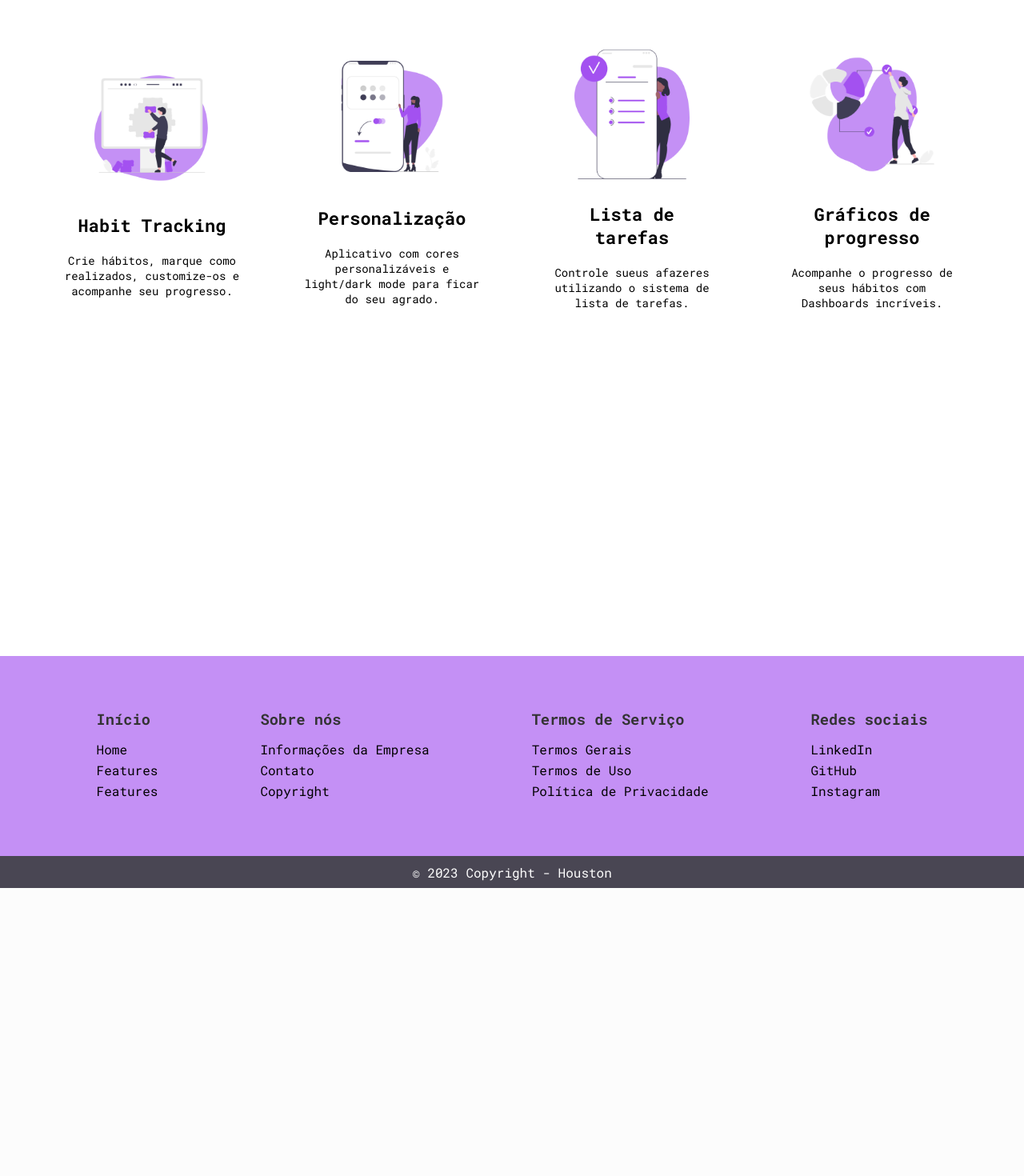
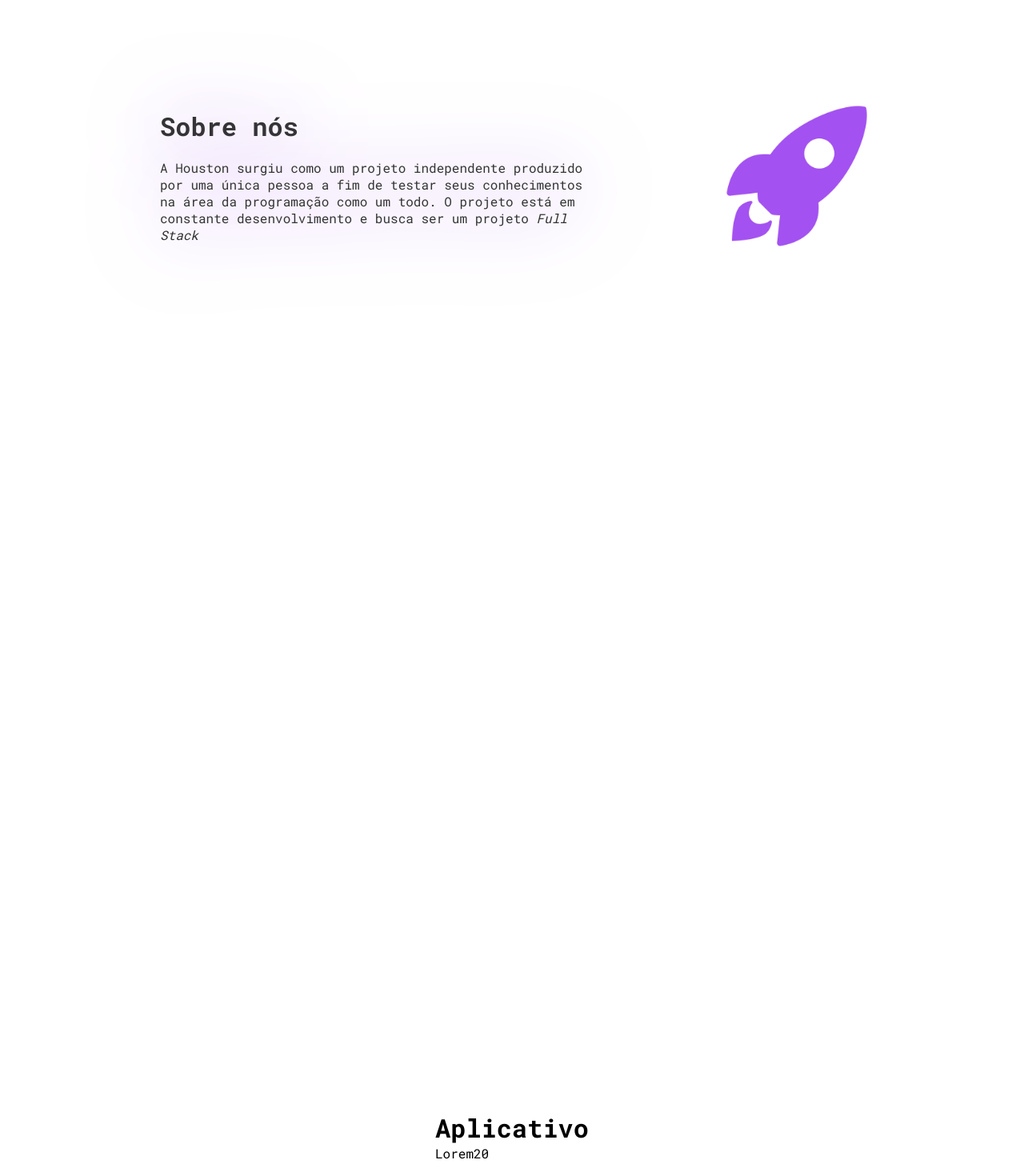
Before and after one commit to Pedroo-Nietoo/Houston, a React (Create React App) app in the folder frontend/: page / in a window 1280 px wide. Shown: the part 1040-2510 px from the top of the page at 80% size. Before the commit the page ends 2150 px from the top, so only its background shows below. Built offline with nearby package versions, Linux system fonts and the light colour scheme.

Commit message:
wip: editing landing page - adding about us

```diff
--- a/frontend/src/components/Feature/Feature.js
+++ b/frontend/src/components/Feature/Feature.js
@@ -1,11 +1,11 @@
 import React from 'react';
 import './Feature.css';
 
-export default function Feature({ imgURL, title, content }) {
+export default function Feature({ imgURL, alt, title, content }) {
     return (
         <div className='Feature'>
             <div className='alignment'>
-                <img id="feature" src={imgURL} alt="feature" />
+                <img id="feature" src={imgURL} alt={alt} />
                 <h1>{title}</h1>
                 <p>{content}</p>
             </div>
--- a/frontend/src/components/Footer/Footer.css
+++ b/frontend/src/components/Footer/Footer.css
@@ -3,9 +3,13 @@
     justify-content: center;
     align-items: center;
     width: 100%;
-    height: 250px;
-    background: #C490F5;
-
+    height: 220px;
+    background-image: url(../../assets//images/background.png);
+    background-attachment: fixed;
+    background-position: center;
+    background-repeat: no-repeat;
+    background-size: cover;
+    position: relative;
 }
 
 .Footer div {
@@ -23,22 +27,20 @@
 }
 
 .Footer li {
-    color: #000;
+    color: #2E2E2E;
     margin: 5px auto;
     transition: all .3s;
-}
-
-.Footer li:hover {
-    transition: all .3s;
-    color: #FFF;
+    font-size: 18px;
 }
 
 .Footer a {
     scroll-behavior: smooth;
     text-decoration: none;
-    color: #000;
+    transition: all .3s;
+    color: #2E2E2E;
 }
 
+.Footer li:hover,
 .Footer a:hover {
     transition: all .3s;
     color: #FFF;
--- a/frontend/src/components/Footer/Footer.js
+++ b/frontend/src/components/Footer/Footer.js
@@ -38,8 +38,9 @@ export default function Footer() {
                 <ul>
                     <h3>Início</h3>
                     <li><a href='#home'>Home</a></li>
-                    <li><a href='#features'>Features</a></li>
-                    <li>Features</li>
+                    <li><a href='#about'>Sobre</a></li>
+                    <li><a href='#app'>Aplicativo</a></li>
+                    <li><a href='#features'>Destaques</a></li>
                 </ul>
                 <ul>
                     <h3>Sobre nós</h3>
--- a/frontend/src/pages/LandingPage/LandingPage.css
+++ b/frontend/src/pages/LandingPage/LandingPage.css
@@ -1,4 +1,4 @@
-.navItems {
+.LandingPage .navItems {
     list-style-type: none;
     margin: 0;
     padding: 0;
@@ -9,27 +9,27 @@
     justify-content: space-between;
 }
 
-.logo {
+.LandingPage .logo {
     margin: 20px;
     height: 40px;
     width: 40px;
     font-size: 22px;
 }
 
-.items {
+.LandingPage .items {
     margin-right: 130px;
 }
 
-.item {
+.LandingPage .item {
     display: inline-block;
 }
 
-.account {
+.LandingPage .account {
     float: left;
     margin-left: -400px;
 }
 
-.item a {
+.LandingPage .item a {
     display: block;
     color: #FFF;
     text-align: center;
@@ -40,7 +40,7 @@
     transition: all .3s;
 }
 
-.account a {
+.LandingPage .account a {
     display: block;
     background-color: #FFF;
     color: #4B8DF0;
@@ -53,13 +53,13 @@
     cursor: pointer;
 }
 
-.item a:hover,
-.account a:hover {
+.LandingPage .item a:hover,
+.LandingPage .account a:hover {
     transition: all .3s;
     transform: scale(1.05);
 }
 
-header {
+.LandingPage header {
     width: 100%;
     height: 660px;
     background-image: url(../../assets/images/background.png);
@@ -69,24 +69,25 @@ header {
     background-size: cover;
 }
 
-.start {
+.LandingPage .start {
+    filter: drop-shadow(0 0 100px #333);
     margin-left: 200px;
     width: 400px;
     height: 250px;
 }
 
-.title {
+.LandingPage .title {
     font-size: 40px;
     margin-top: 120px;
     margin-bottom: 20px;
     color: #FFF;
 }
 
-.content {
+.LandingPage .content {
     color: #FFF;
 }
 
-.startButtons {
+.LandingPage .startButtons {
     padding: 12px 22px;
     margin-top: 15px;
     margin-right: 20px;
@@ -95,45 +96,45 @@ header {
     transition: all .3s;
 }
 
-.startButtons a {
+.LandingPage .startButtons a {
     text-decoration: none;
 }
 
-.access,
-.about {
+.LandingPage .access,
+.LandingPage .about {
     cursor: pointer;
     position: relative;
     z-index: 2;
 }
 
-.access {
+.LandingPage .access {
     background-color: #FFF;
 }
 
-.access a {
+.LandingPage .access a {
     color: #4B8DF0;
 }
 
-.about {
+.LandingPage .about {
     background-color: transparent;
 }
 
-.about a {
+.LandingPage .about a {
     color: #FFF;
 }
 
-.about:hover,
-.access:hover {
+.LandingPage .about:hover,
+.LandingPage .access:hover {
     transform: scale(1.05, 1.05);
     transition: all .3s;
 }
 
-.template {
+.LandingPage .template {
     margin-left: 50%;
     margin-top: -300px;
 }
 
-main {
+.LandingPage main {
     background-color: #FFF;
     height: 1200px;
     width: 100%;
@@ -142,13 +143,59 @@ main {
     align-items: center;
 }
 
-#home,
-#features,
-#feat {
+.LandingPage #home,
+.LandingPage #about,
+.LandingPage #features,
+.LandingPage #app,
+.LandingPage #contact {
     scroll-behavior: smooth;
 }
 
-#features {
+.LandingPage #about {
+    background-color: #FFF;
+    display: flex;
+    flex-direction: column;
+    width: 100%;
+    height: auto;
+}
+
+.LandingPage #about #purple-card {
+    padding-left: 200px;
+    position: absolute;
+    display: flex;
+    flex-direction: column;
+    justify-content: center;
+    width: 50%;
+    height: 200px;
+}
+
+.LandingPage #about * {
+    color: #333;
+}
+
+.LandingPage #about h1,
+.LandingPage #about p {
+    filter: drop-shadow(0 0 50px #A351F0);
+}
+
+.LandingPage #about h1 {
+    margin-bottom: 20px;
+}
+
+.LandingPage #about p {
+    margin-right: 100px;
+}
+
+.LandingPage #logo {
+    margin-left: 70%;
+    z-index: 2;
+    width: 200px;
+}
+
+.LandingPage #app {}
+
+.LandingPage #features {
+    background-color: #FFF;
     display: flex;
     justify-content: space-evenly;
     align-items: center;
--- a/frontend/src/pages/LandingPage/LandingPage.js
+++ b/frontend/src/pages/LandingPage/LandingPage.js
@@ -1,6 +1,7 @@
 import React, { useEffect } from 'react';
 import './LandingPage.css';
 import { Link } from 'react-router-dom';
+import logoTeste from '../../assets/images/logoTeste.png';
 import templateImg from '../../assets/images/template.png';
 import Feature from '../../components/Feature/Feature';
 import habitFeature from '../../assets/images/habitFeature.png';
@@ -37,7 +38,7 @@ export default function LandingPage() {
     }, []);
 
     return (
-        <div>
+        <div className='LandingPage'>
             <header id="home">
                 <nav className='navbar'>
                     <ul className='navItems'>
@@ -46,8 +47,8 @@ export default function LandingPage() {
                         </div>
                         <div className='items'>
                             <li className='item'><a href="#about">Sobre</a></li>
+                            <li className='item'><a href="#app">Aplicativo</a></li>
                             <li className='item'><a href="#features">Destaques</a></li>
-                            <li className='item'><a href="#app">Aplicativo</a></li>
                             <li className='item'><a href="#contact">Contato</a></li>
                         </div>
                         <li className='account'><Link to="/login">Login</Link></li>
@@ -64,14 +65,33 @@ export default function LandingPage() {
                 </div>
                 <img className='template' src={templateImg} alt='app' />
             </header>
+
+            <main>
+                <div id="about">
+                    <div id="purple-card">
+                        <h1>Sobre nós</h1>
+                        <p>A Houston surgiu como um projeto independente produzido por uma única pessoa a fim de testar seus conhecimentos na área da programação como um todo. O projeto está em constante desenvolvimento e busca ser um projeto <i>Full Stack</i></p>
+                    </div>
+                    <img id="logo" src={logoTeste} alt="logo" />
+                </div>
+            </main>
+
+            <main>
+                <div id="app">
+                    <h1>Aplicativo</h1>
+                    <p>Lorem20</p>
+                </div>
+            </main>
+
             <main>
                 <div id="features">
-                    <Feature imgURL={habitFeature} title="Habit Tracking" content="Crie hábitos, marque como realizados, customize-os e acompanhe seu progresso." />
-                    <Feature imgURL={customizationFeature} title="Personalização" content="Aplicativo com cores personalizáveis e light/dark mode para ficar do seu agrado." />
-                    <Feature imgURL={tasksFeature} title="Lista de tarefas" content="Controle sueus afazeres utilizando o sistema de lista de tarefas." />
-                    <Feature imgURL={dashboardFeature} title="Gráficos de progresso" content="Acompanhe o progresso de seus hábitos com Dashboards incríveis." />
+                    <Feature imgURL={habitFeature} alt="habit feature" title="Habit Tracking" content="Crie hábitos, marque como realizados, customize-os e acompanhe seu progresso." />
+                    <Feature imgURL={customizationFeature} alt="customization feature" title="Personalização" content="Aplicativo com cores personalizáveis e light/dark mode para ficar do seu agrado." />
+                    <Feature imgURL={tasksFeature} alt="tasks feature" title="Lista de tarefas" content="Controle sueus afazeres utilizando o sistema de lista de tarefas." />
+                    <Feature imgURL={dashboardFeature} alt="dashboard feature" title="Gráficos de progresso" content="Acompanhe o progresso de seus hábitos com Dashboards incríveis." />
                 </div>
             </main>
+
             <footer id='contact'>
                 <Footer />
             </footer>
```
Also changed, not shown: frontend/src/assets/images/logoTeste.png (added).
